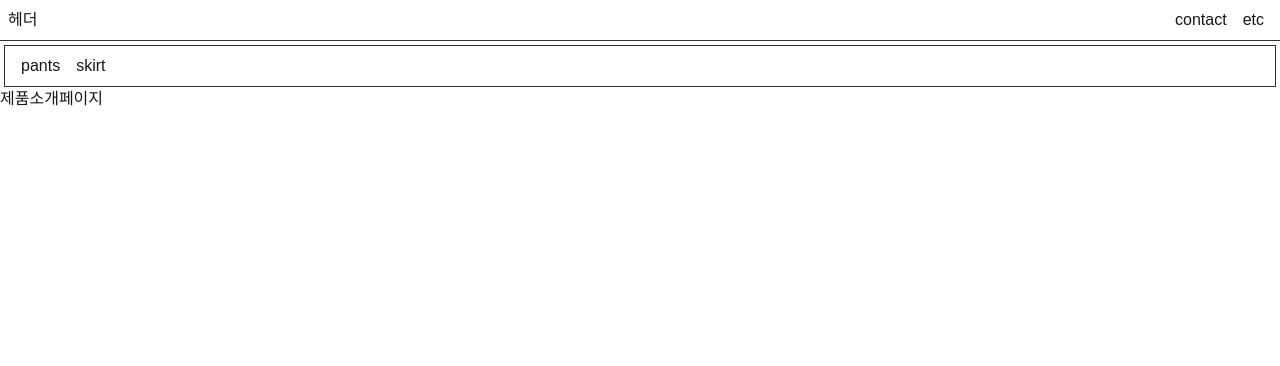
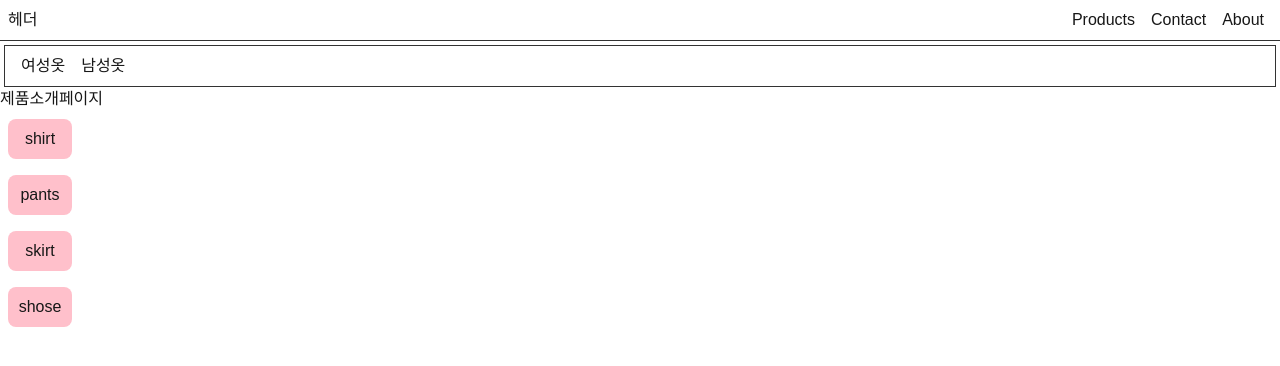
Before and after one commit to laurenCho9/nextjs-first-steps, a Next.js app: page /products in a window 1280 px wide. Shown: the top 366 px of the page. Built offline with nearby package versions, Linux system fonts and the light colour scheme.

Commit message:
docs: Link 태그

```diff
--- a/src/app/about/inner/page.tsx
+++ b/src/app/about/inner/page.tsx
@@ -1,9 +1,9 @@
-const page = () => {
+const AboutInner = () => {
   return (
     <>
-      <h1>page Component</h1>
+      <h1>AboutInner Component</h1>
     </>
   );
 };
 
-export default page;
+export default AboutInner;
--- /dev/null
+++ b/src/app/contact/page.tsx
@@ -0,0 +1,9 @@
+const ContactPage = () => {
+  return (
+    <>
+      <h1>Contact 페이지</h1>
+    </>
+  );
+};
+
+export default ContactPage;
--- a/src/app/globals.css
+++ b/src/app/globals.css
@@ -44,3 +44,17 @@ nav a {
 .products-nav a {
   padding: 0 8px;
 }
+
+.products-item-nav li {
+  width: 80px;
+  padding: 8px;
+  display: flex;
+  flex-direction: column;
+  text-align: center;
+  gap: 6px;
+}
+.products-item-nav a {
+  padding: 8px;
+  border-radius: 8px;
+  background-color: pink;
+}
--- a/src/app/layout.tsx
+++ b/src/app/layout.tsx
@@ -1,6 +1,7 @@
 import type { Metadata } from "next";
 import { Geist, Geist_Mono } from "next/font/google";
 import "./globals.css";
+import Link from "next/link";
 
 const geistSans = Geist({
   variable: "--font-geist-sans",
@@ -30,8 +31,9 @@ export default function RootLayout({
         <header>
           <h1>헤더</h1>
           <nav>
-            <a href="">contact</a>
-            <a href="">etc</a>
+            <Link href="/products">Products</Link>
+            <Link href="/contact">Contact</Link>
+            <Link href="/about">About</Link>
           </nav>
         </header>
         {children}
--- a/src/app/products/[slug]/page.tsx
+++ b/src/app/products/[slug]/page.tsx
@@ -13,7 +13,7 @@ export default DynamicRouter;
 // 이 기능은 동적 경로 세그먼트generateStaticParams 와 함께 사용하여
 // 요청 시점에 주문형으로 생성하는 대신 빌드 시점에 정적으로 경로를 생성
 export async function generateStaticParams() {
-  const products = ["pants", "skirt"];
+  const products = ["women", "man", "pants", "skirt"];
 
   return products.map((product) => ({
     slug: product,
--- a/src/app/products/layout.tsx
+++ b/src/app/products/layout.tsx
@@ -1,3 +1,4 @@
+import Link from "next/link";
 import "../globals.css";
 
 export default function ProductsLayout({
@@ -8,8 +9,8 @@ export default function ProductsLayout({
   return (
     <>
       <nav className="products-nav">
-        <a href="">pants</a>
-        <a href="">skirt</a>
+        <Link href="/women">여성옷</Link>
+        <Link href="man">남성옷</Link>
       </nav>
       <section>{children}</section>
     </>
--- a/src/app/products/page.tsx
+++ b/src/app/products/page.tsx
@@ -1,7 +1,18 @@
+import Link from "next/link";
+
+const products = ["shirt", "pants", "skirt", "shose"];
+
 const ProductsPage = () => {
   return (
     <>
       <h1>제품소개페이지</h1>
+      <ul className="products-item-nav">
+        {products.map((product, index) => (
+          <li key={index}>
+            <Link href={`products/${product}`}>{product}</Link>
+          </li>
+        ))}
+      </ul>
     </>
   );
 };
```
Also changed, not shown: 1 other file (tests, documents, lock files or other folders).
